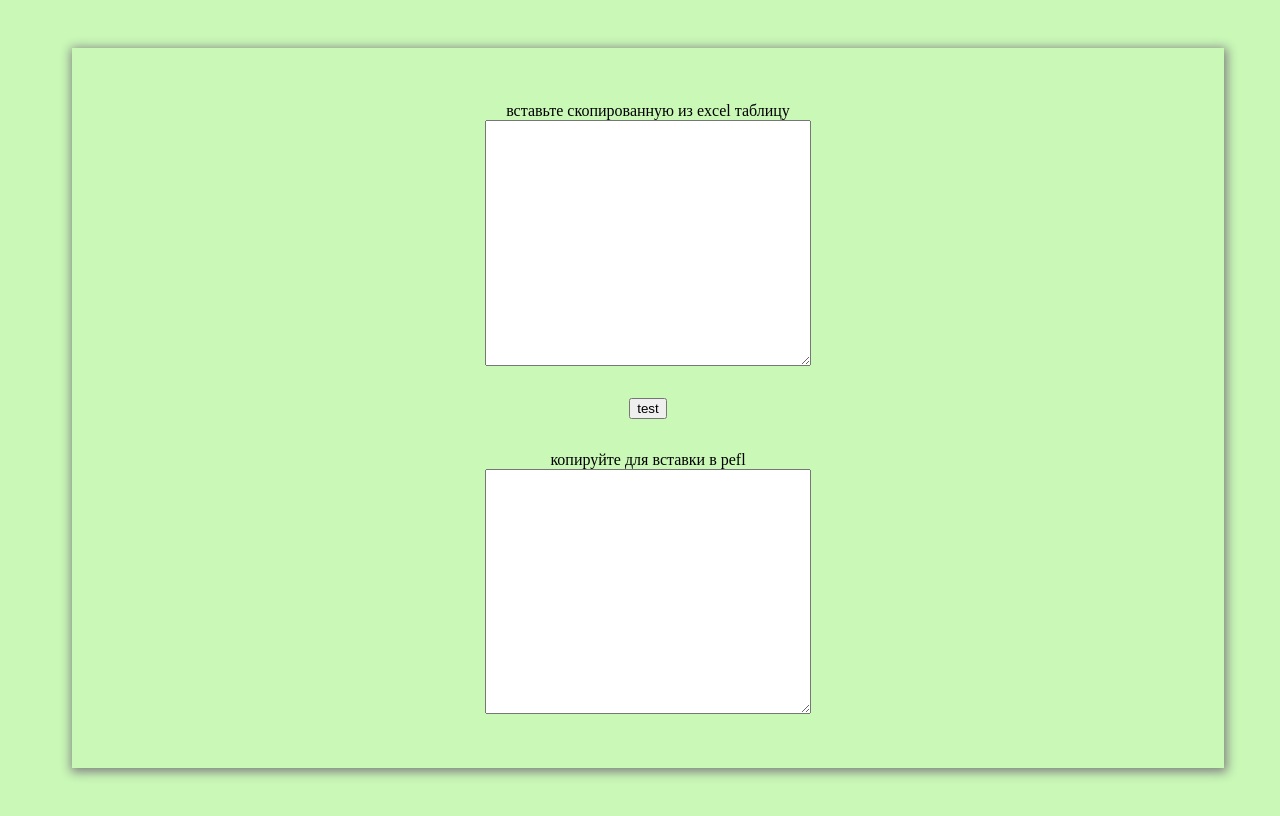
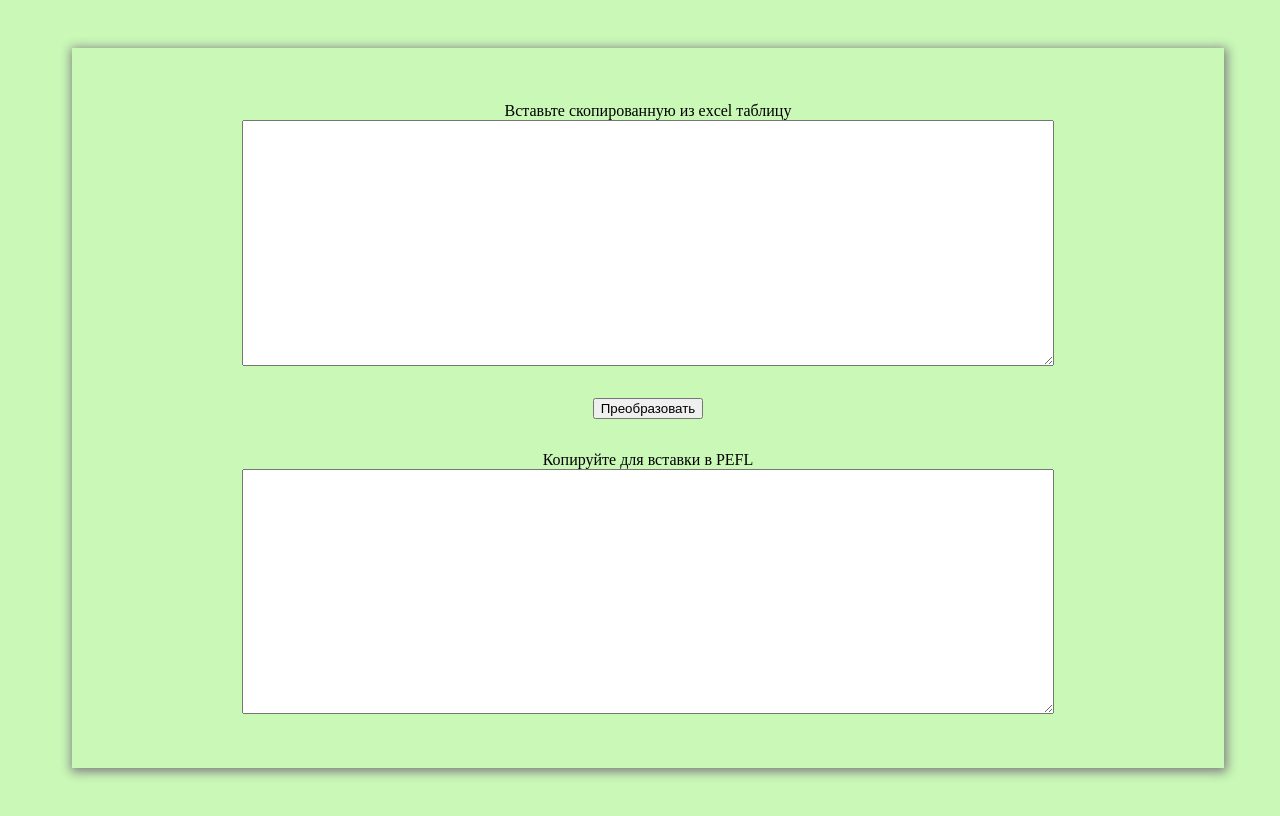
Before and after one commit to eugenkondratiev/sandbox, a website: page pefltables/index.html in a window 1280 px wide. Drawn offline with Linux system fonts and the light colour scheme.

Commit message:
fix labels on tables page

```diff
--- a/pefltables/index.html
+++ b/pefltables/index.html
@@ -11,14 +11,14 @@
 
 <body>
     <div class="wrapper">
-        <label for="raw-input"> вставьте скопированную из excel таблицу</label>
+        <label for="raw-input"> Вставьте скопированную из excel таблицу</label>
         <textarea id="raw-input" name="raw-input">
 
         </textarea>
 
-        <button id="trasform-button">test</button>
+        <button id="trasform-button">Преобразовать</button>
 
-        <label for="table-output"> копируйте для вставки в pefl</label>
+        <label for="table-output"> Копируйте для вставки в PEFL</label>
         <textarea id="table-output" name="table-output">
 
         </textarea>
--- a/pefltables/styles/styles.css
+++ b/pefltables/styles/styles.css
@@ -22,7 +22,7 @@ body {
 
 .wrapper textarea {
     display: flex;
-    min-width: 40ch;
+    min-width: 70%;
     min-height: 30ch;
     align-items: center;
     justify-content: center;
```
